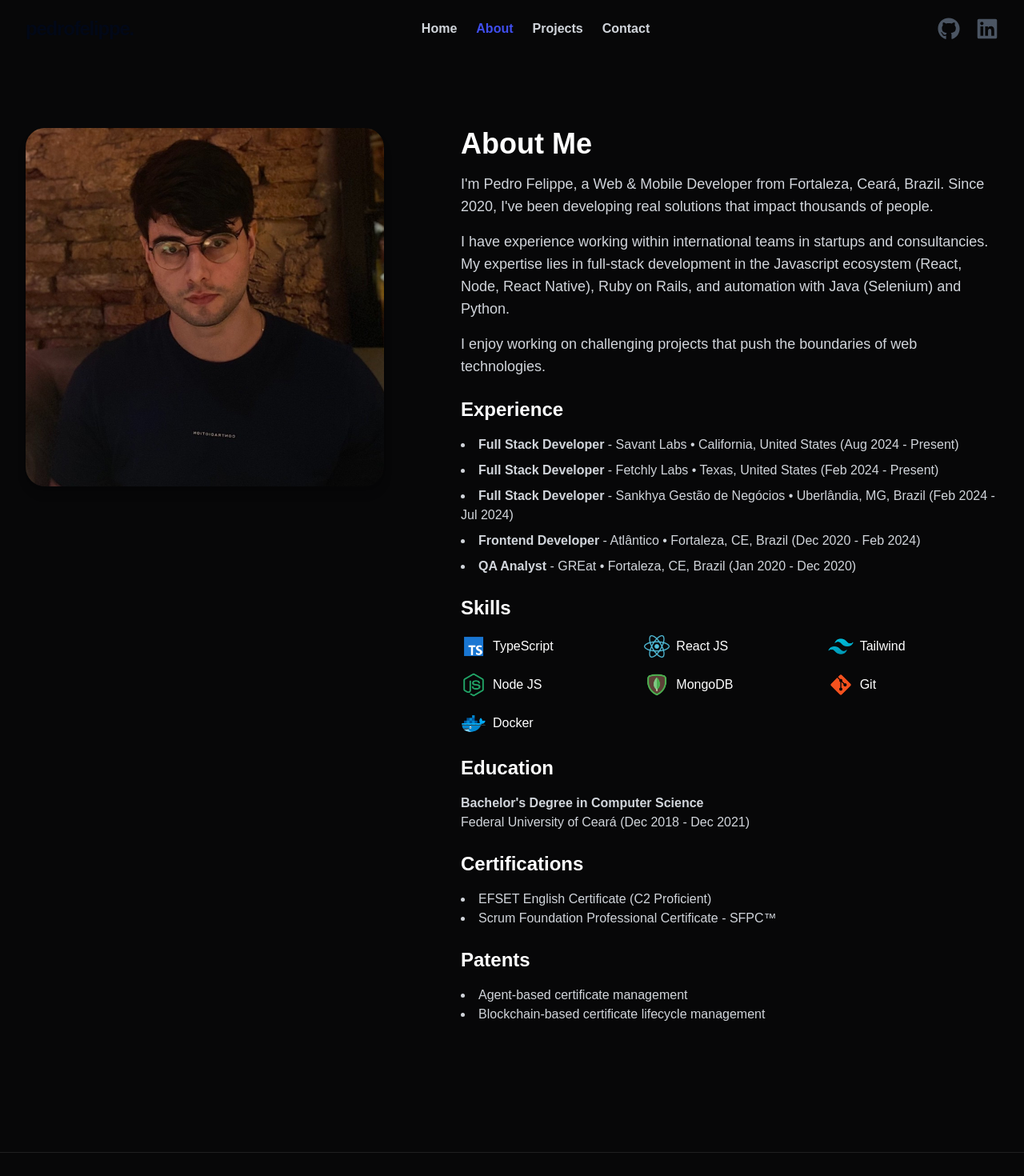
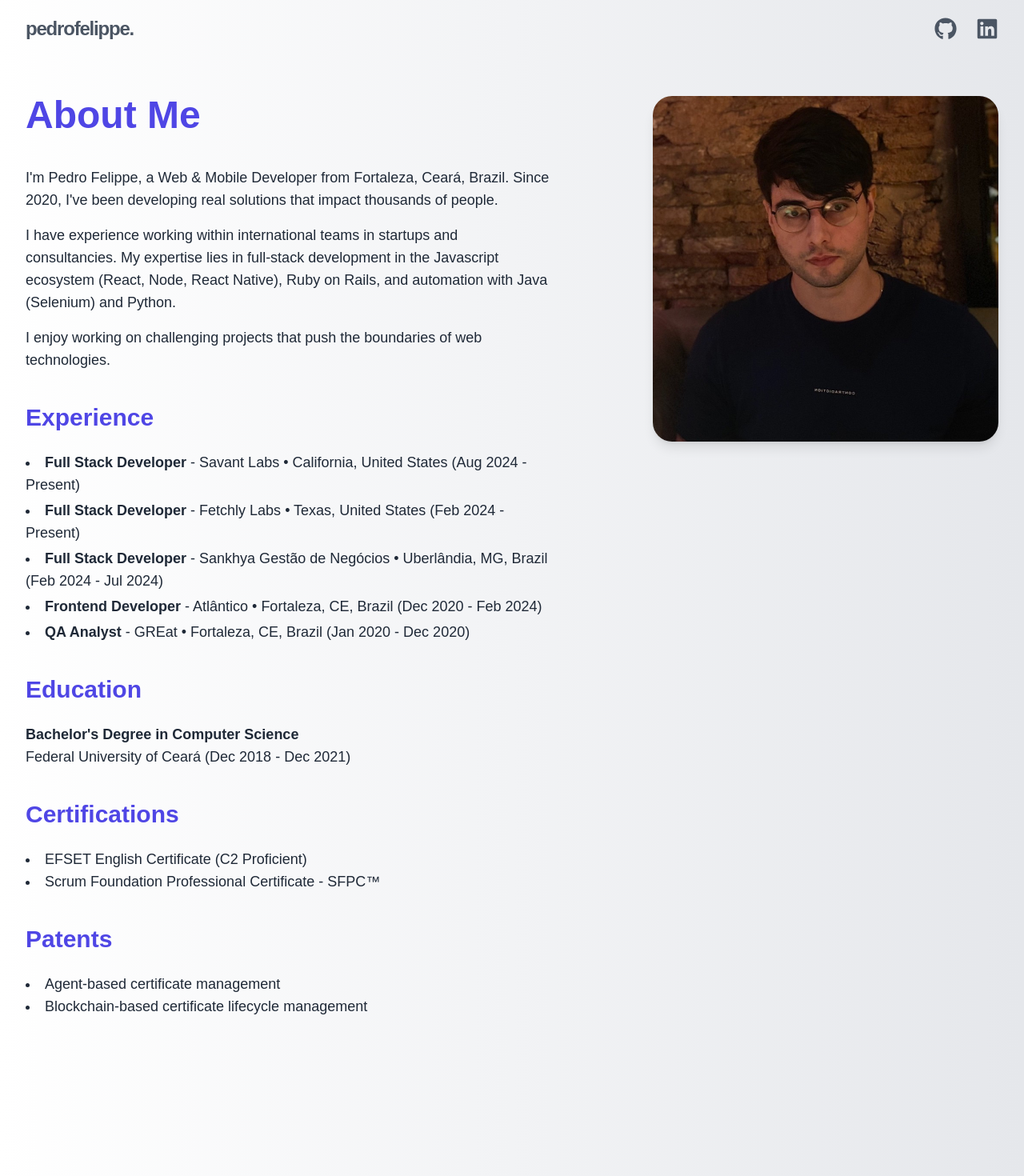
Before and after one commit to pefelippe/Portfolio, a Next.js app: page /about in a window 1280 px wide. Shown: the top 1470 px of the page at 80% size. Built offline with nearby package versions, Linux system fonts and the light colour scheme.

Commit message:
portfolio refactor

```diff
--- a/package.json
+++ b/package.json
@@ -52,6 +52,7 @@
     "react-scroll": "^1.9.0",
     "react-simple-typewriter": "^5.0.1",
     "react-social-icons": "^5.15.0",
+    "react-typical": "^0.1.3",
     "react-vertical-timeline-component": "^3.6.0",
     "react-vivus": "^0.0.2",
     "swiper": "^9.3.2",
--- a/pages/_app.tsx
+++ b/pages/_app.tsx
@@ -13,10 +13,10 @@ export default function App({ Component, pageProps }: AppProps) {
   return (
     <motion.div
       className="min-w-[400px] h-full overflow-hidden scroll-smooth
-    font-poppins min-h-screen bg-[#070708]  flex flex-col "
+      font-poppins min-h-screen bg-gradient-to-r from-white to-gray-200 text-gray-800 flex flex-col "
     >
       <Head>
-        <title>Pedro Felippe | Developer </title>
+        <title>Pedro Felippe</title>
         <meta name="description" content="Portfolio" />
         <link rel="preconnect" href="https://fonts.googleapis.com" />
         <link rel="preconnect" href="https://fonts.gstatic.com" />
@@ -30,7 +30,7 @@ export default function App({ Component, pageProps }: AppProps) {
       >
         <Header />
         <Component {...pageProps} />
-        <Footer />
+        {/* <Footer /> */}
       </ThemeProvider>
     </motion.div>
   );
--- a/pages/about.tsx
+++ b/pages/about.tsx
@@ -1,81 +1,91 @@
 import { motion } from "framer-motion";
-import Image from "next/image";
-import Link from "next/link";
-import { FaLinkedin, FaGithub } from "react-icons/fa";
-import { technologies } from "../src/constants";
 
-export default function About() {
-  return (
-    <motion.div
-      initial={{ opacity: 0 }}
-      animate={{ opacity: 1 }}
-      transition={{ duration: 0.75 }}
-      className="max-w-7xl mx-auto  px-4 sm:px-6 lg:px-8 my-[20vh]"
-    >
-      <div className="flex flex-col md:flex-row items-start justify-between gap-12 md:gap-24">
+const ProfileImage = () => (
   <motion.div
     initial={{ opacity: 0, x: -50 }}
     animate={{ opacity: 1, x: 0 }}
     transition={{ duration: 0.75, delay: 0.5 }}
-          className="flex justify-center md:justify-start"
+    className=" justify-center md:justify-start hidden lg:flex"
   >
     <motion.img
       src="/assets/pedrof.jpg"
       alt="Pedro Felippe"
-            className="rounded-3xl shadow-lg hover:scale-105 transition-transform duration-300"
+      className="rounded-full md:rounded-3xl shadow-lg transition-transform duration-300
+      w-32 h-32 md:w-auto md:h-auto"
     />
   </motion.div>
+);
 
+const Section = ({
+  title,
+  children,
+}: {
+  title: string;
+  children: React.ReactNode;
+}) => (
+  <div className="mb-6">
+    <h2 className="text-xl sm:text-3xl font-bold mb-6 text-indigo-600">
+      {title}
+    </h2>
+    {children}
+  </div>
+);
+
+const About = () => (
+  <motion.div className="max-w-screen-2xl mx-auto px-4 sm:px-6 lg:px-8 my-[15vh] w-full">
+    <div className="flex flex-col md:flex-row items-start justify-between gap-12 xl:gap-32">
       <motion.div
         initial={{ opacity: 0, y: 50 }}
         animate={{ opacity: 1, y: 0 }}
-          transition={{ duration: 0.75, delay: 0.75 }}
-          className="w-full max-w-2xl"
+        transition={{ duration: 0.75 }}
+        className="w-full lg:max-w-3xl mb-6 md:mb-10 text-xs md:text-lg"
       >
-          <h1 className="text-4xl font-bold mb-4 text-white">About Me</h1>
-          <p className="text-lg mb-4 text-gray-300">
+        <h1 className="text-2xl sm:text-3xl md:text-5xl font-bold mb-6 md:mb-10 text-indigo-600">
+          About Me
+        </h1>
+        <p className="mb-4 text-sm sm:text-md md:text-lg">
           I'm Pedro Felippe, a Web & Mobile Developer from Fortaleza, Ceará,
           Brazil. Since 2020, I've been developing real solutions that impact
           thousands of people.
         </p>
-          <p className="text-lg mb-4 text-gray-300">
+        <p className="mb-4 text-sm sm:text-md md:text-lg">
           I have experience working within international teams in startups and
           consultancies. My expertise lies in full-stack development in the
           Javascript ecosystem (React, Node, React Native), Ruby on Rails, and
           automation with Java (Selenium) and Python.
         </p>
-          <p className="text-lg mb-6 text-gray-300">
+        <p className="mb-6 md:mb-10 text-sm sm:text-md md:text-lg">
           I enjoy working on challenging projects that push the boundaries of
           web technologies.
         </p>
 
-          <h2 className="text-2xl font-bold mb-4 text-white">Experience</h2>
-          <ul className="list-disc list-inside mb-6 text-gray-300">
-            <li className="mb-2">
+        <Section title="Experience">
+          <ul className="list-disc list-inside mb-6 md:mb-10 text-sm sm:text-md md:text-lg">
+            <li className="mb-1">
               <strong>Full Stack Developer</strong> - Savant Labs • California,
               United States (Aug 2024 - Present)
             </li>
-            <li className="mb-2">
+            <li className="mb-1">
               <strong>Full Stack Developer</strong> - Fetchly Labs • Texas,
               United States (Feb 2024 - Present)
             </li>
-            <li className="mb-2">
+            <li className="mb-1">
               <strong>Full Stack Developer</strong> - Sankhya Gestão de Negócios
               • Uberlândia, MG, Brazil (Feb 2024 - Jul 2024)
             </li>
-            <li className="mb-2">
+            <li className="mb-1">
               <strong>Frontend Developer</strong> - Atlântico • Fortaleza, CE,
               Brazil (Dec 2020 - Feb 2024)
             </li>
-            <li className="mb-2">
+            <li className="mb-1">
               <strong>QA Analyst</strong> - GREat • Fortaleza, CE, Brazil (Jan
               2020 - Dec 2020)
             </li>
           </ul>
+        </Section>
 
-          {/* Uncommented and Enhanced Skills Section */}
-          <h2 className="text-2xl font-bold mb-4 text-white">Skills</h2>
-          <div className="grid grid-cols-2 sm:grid-cols-3 gap-4 mb-6">
+        {/* <Section title="Skills">
+          <div className="grid grid-cols-2 sm:grid-cols-3 gap-4">
             {technologies.map((tech) => (
               <div key={tech.name} className="flex items-center">
                 <Image
@@ -85,31 +95,37 @@ export default function About() {
                   height={32}
                   className="mr-2"
                 />
-                <span className="text-white">{tech.name}</span>
+                <span className="text-black font-medium">{tech.name}</span>
               </div>
             ))}
           </div>
+        </Section> */}
 
-          <h2 className="text-2xl font-bold mb-4 text-white">Education</h2>
-          <p className="mb-6 text-gray-300">
+        <Section title="Education">
+          <p className="mb-6 md:mb-10 text-xs md:text-lg">
             <strong>Bachelor's Degree in Computer Science</strong>
             <br />
             Federal University of Ceará (Dec 2018 - Dec 2021)
           </p>
+        </Section>
 
-          <h2 className="text-2xl font-bold mb-4 text-white">Certifications</h2>
-          <ul className="list-disc list-inside mb-6 text-gray-300">
+        <Section title="Certifications">
+          <ul className="list-disc list-inside mb-6 md:mb-10 text-xs md:text-lg">
             <li>EFSET English Certificate (C2 Proficient)</li>
             <li>Scrum Foundation Professional Certificate - SFPC™</li>
           </ul>
+        </Section>
 
-          <h2 className="text-2xl font-bold mb-4 text-white">Patents</h2>
-          <ul className="list-disc list-inside  text-gray-300">
+        <Section title="Patents">
+          <ul className="list-disc list-inside mb-6 md:mb-10 text-xs md:text-lg">
             <li>Agent-based certificate management</li>
             <li>Blockchain-based certificate lifecycle management</li>
           </ul>
+        </Section>
       </motion.div>
+      <ProfileImage />
     </div>
   </motion.div>
 );
-}
+
+export default About;
--- a/pages/contact.tsx
+++ b/pages/contact.tsx
@@ -15,7 +15,9 @@ export default function Contact() {
         transition={{ delay: 0.2, duration: 0.8 }}
         className="text-center mb-6"
       >
-        <h1 className="text-5xl font-bold mb-4 text-white ">Get in touch</h1>
+        <h1 className="text-5xl font-bold mb-2 text-indigo-600 ">
+          Get in touch
+        </h1>
         <p className="text-xl text-gray-400">
           Let's chat about your next big idea.
         </p>
--- a/src/components/layout/Footer.tsx
+++ b/src/components/layout/Footer.tsx
@@ -8,7 +8,7 @@ function Footer() {
       initial={{ opacity: 0, y: 25 }}
       animate={{ opacity: 1, y: 0 }}
       transition={{ duration: 0.75, delay: 1 }}
-      className="border-t w-full flex h-[10vh] text-center justify-center items-center  px-4 sm:px-6 lg:px-8 max-w-7xl  mx-auto  py-6 sm:py-10 gap-4 border-gray-100/10"
+      className="border-t w-full flex h-[10vh] text-center justify-center items-center  px-4 sm:px-6 lg:px-8 max-w-screen-2xl  mx-auto  py-6 sm:py-10 gap-4 border-gray-100/10"
     >
       <p className="gap-2 text-sm sm:text-md text-gray-600 dark:text-gray-400">
         Pedro Felippe &copy; {new Date().getFullYear()}
--- a/src/components/layout/Header.tsx
+++ b/src/components/layout/Header.tsx
@@ -33,18 +33,18 @@ const Header = () => {
       initial={{ opacity: 0, y: -25 }}
       animate={{ opacity: 1, y: 0 }}
       transition={{ duration: 0.75, delay: 1 }}
-      className="fixed w-full duration-300 py-5 left-0 right-0 mx-auto h-auto max-w-7xl bg-[#070708]
-       border-gray-200 dark:border-gray-100/30 z-40 px-4 sm:px-6 lg:px-8"
+      className="fixed w-full duration-300 py-5 left-0 right-0 mx-auto h-auto max-w-screen-2xl text-gray-600
+       border-gray-200 dark:border-gray-100/30 z-40 px-4 sm:px-6 lg:px-8 bg-gradient-to-r from-white to-gray-200"
     >
       <div className="flex mx-auto items-center justify-between w-full">
         <Link
           href="/"
-          className="text-2xl tracking-tighter font-bold hover:bg-slate-100/10 rounded-3xl"
+          className="text-2xl tracking-tighter font-bold text-gray-600 hover:text-gray-800 "
         >
           pedrofelippe.
         </Link>
 
-        <div className="md:hidden">
+        <div className="hidden">
           <button
             onClick={() => setIsMenuOpen(!isMenuOpen)}
             className="text-gray-300"
@@ -54,11 +54,10 @@ const Header = () => {
         </div>
 
         <div
-          className={`md:flex md:items-center hidden
-           flex-col md:flex-row font-semibold gap-6 mt-4 md:mt-0`}
+          className={` md:items-center hidden
+           flex-col md:flex-row font-semibold gap-8 mt-4 md:mt-0`}
         >
           {[
-            { href: "/", label: "Home" },
             { href: "/about", label: "About" },
             { href: "/projects", label: "Projects" },
             { href: "/contact", label: "Contact" },
@@ -67,7 +66,7 @@ const Header = () => {
               key={link.href}
               href={link.href}
               className={`hover:text-gray-400 ${
-                isActive(link.href) ? "text-blue" : "text-gray-300"
+                isActive(link.href) ? "text-blue" : "text-gray-600"
               }`}
             >
               {link.label}
@@ -76,14 +75,14 @@ const Header = () => {
         </div>
 
         <div className="hidden md:block border-gray-200 dark:border-gray-700">
-          <div className="flex justify-center space-x-5">
+          <div className="flex justify-center space-x-6">
             <motion.a
               href="https://github.com/pefelippe"
               target="_blank"
               rel="noopener noreferrer"
               whileHover={{ scale: 1.1 }}
               whileTap={{ scale: 0.9 }}
-              className="text-gray-600 hover:text-gray-800 dark:text-gray-300 dark:hover:text-white"
+              className="text-gray-600 hover:text-gray-800 dark:text-gray-600 "
             >
               <FaGithub className="w-7 h-7" />
             </motion.a>
@@ -93,7 +92,7 @@ const Header = () => {
               rel="noopener noreferrer"
               whileHover={{ scale: 1.1 }}
               whileTap={{ scale: 0.9 }}
-              className="text-gray-600 hover:text-gray-800 dark:text-gray-300 dark:hover:text-white"
+              className="text-gray-600 hover:text-gray-800 dark:text-gray-600 e"
             >
               <FaLinkedin className="w-7 h-7" />
             </motion.a>
@@ -168,7 +167,7 @@ const Header = () => {
                 rel="noopener noreferrer"
                 whileHover={{ scale: 1.1 }}
                 whileTap={{ scale: 0.9 }}
-                className="text-gray-400 hover:text-white transition-colors duration-200"
+                className="text-gray-400 hover:text-black transition-colors duration-200"
               >
                 <FaGithub className="w-8 h-8" />
               </motion.a>
@@ -178,7 +177,7 @@ const Header = () => {
                 rel="noopener noreferrer"
                 whileHover={{ scale: 1.1 }}
                 whileTap={{ scale: 0.9 }}
-                className="text-gray-400 hover:text-white transition-colors duration-200"
+                className="text-gray-400 hover:text-black transition-colors duration-200"
               >
                 <FaLinkedin className="w-8 h-8" />
               </motion.a>
--- a/src/sections/HeroSection.tsx
+++ b/src/sections/HeroSection.tsx
@@ -1,27 +1,24 @@
 import { motion } from "framer-motion";
-import Image from "next/image";
-
 import Link from "next/link";
-import React from "react";
+import React from "react"; // Removed Typical import
 
 const buttonData = [
   {
-    text: "About me",
+    text: "About Me",
     href: "/about",
-    bgColor: "bg-blue",
-    textColor: "text-gray-100",
-    hoverBgColor: "hover:bg-indigo-700",
+    bgColor: "bg-blue-600",
+    textColor: "text-gray-600",
+    hoverBgColor: "hover:bg-blue-700",
     svgPath:
       "M10.293 3.293a1 1 0 011.414 0l6 6a1 1 0 010 1.414l-6 6a1 1 0 01-1.414-1.414L14.586 11H3a1 1 0 110-2h11.586l-4.293-4.293a1 1 0 010-1.414z",
     delay: 1.5,
   },
-
   {
-    text: "Contact me",
+    text: "Contact",
     href: "/contact",
-    bgColor: "bg-gray-900",
+    bgColor: "bg-gray-800",
     textColor: "text-white",
-    hoverBgColor: "hover:bg-gray-800",
+    hoverBgColor: "hover:bg-gray-900",
     svgPath:
       "M2.003 5.884L10 9.882l7.997-3.998A2 2 0 0016 4H4a2 2 0 00-1.997 1.884z M18 8.118l-8 4-8-4V14a2 2 0 002 2h12a2 2 0 002-2V8.118z",
     delay: 1.9,
@@ -31,48 +28,23 @@ const buttonData = [
 function HeroSection() {
   return (
     <motion.div
-      className="flex flex-col items-center justify-center w-full mx-auto px-4 md:px-0 gap-4"
+      className="flex flex-col items-center justify-center w-full mx-auto px gap-4 max-w-7xl"
       initial={{ opacity: 0, y: 50 }}
       animate={{ opacity: 1, y: 0 }}
       transition={{ duration: 0.8, ease: "easeOut" }}
     >
-      <div className="max-w-full md:max-w-3xl text-center">
-        <motion.img
-          src="/assets/avatar-pdr.png"
-          alt="Pedro Felippe"
-          className="w-52 border-8 rounded-full mx-auto mb-4"
-        />
-        <motion.h1
-          className="text-4xl md:text-6xl lg:text-7xl font-bold leading-tight text-gray-100 mb-6"
-          initial={{ opacity: 0, y: 30 }}
-          animate={{ opacity: 1, y: 0 }}
-          transition={{ duration: 0.6, delay: 0.2 }}
-        >
-          Crafting{" "}
-          <motion.span
-            className="text-gray-300"
-            initial={{ opacity: 0, scale: 0.8 }}
-            animate={{ opacity: 1, scale: 1 }}
-            transition={{
-              duration: 0.6,
-              delay: 0.4,
-              type: "spring",
-              stiffness: 200,
-            }}
-          >
-            Innovative Solutions
-          </motion.span>{" "}
-          from Brazil.
-        </motion.h1>
+      <div className="max-w-full md:max-w-screen-2xl text-center">
+        <h1 className="text-6xl md:text-7xl lg:text-8xl font-extrabold leading-tight mb-6 text-indigo-500 flex-wrap">
+          Crafting Innovative Solutions from Brazil.
+        </h1>
 
         <motion.p
-          className="text-md md:text-lg xl:text-xl text-gray-300 mb-8"
+          className="text-xl lg:text-2xl  mb-8 max-w-5xl mx-auto text-gray-600"
           initial={{ opacity: 0, y: 20 }}
           animate={{ opacity: 1, y: 0 }}
           transition={{ duration: 0.6, delay: 0.6 }}
         >
-          Web & Mobile Developer transforming ideas into digital experiences
-          since 2020.
+          Helping to transform ideas into digital solutions since 2020.
         </motion.p>
 
         <motion.div
--- a/styles/globals.css
+++ b/styles/globals.css
@@ -87,7 +87,7 @@
   }
 
   .section {
-    @apply flex mx-auto max-w-7xl w-full px-6;
+    @apply flex mx-auto max-w-screen-2xl w-full px-6;
   }
 
   .firstTitle {
```
Also changed, not shown: pages/index.tsx (+5 -3 lines), pages/projects/index.tsx (+6 -6 lines), src/components/MessageForm.tsx (+13 -16 lines), 1 other file (tests, documents, lock files or other folders). Lines whose indentation alone changed are shown as unchanged.
